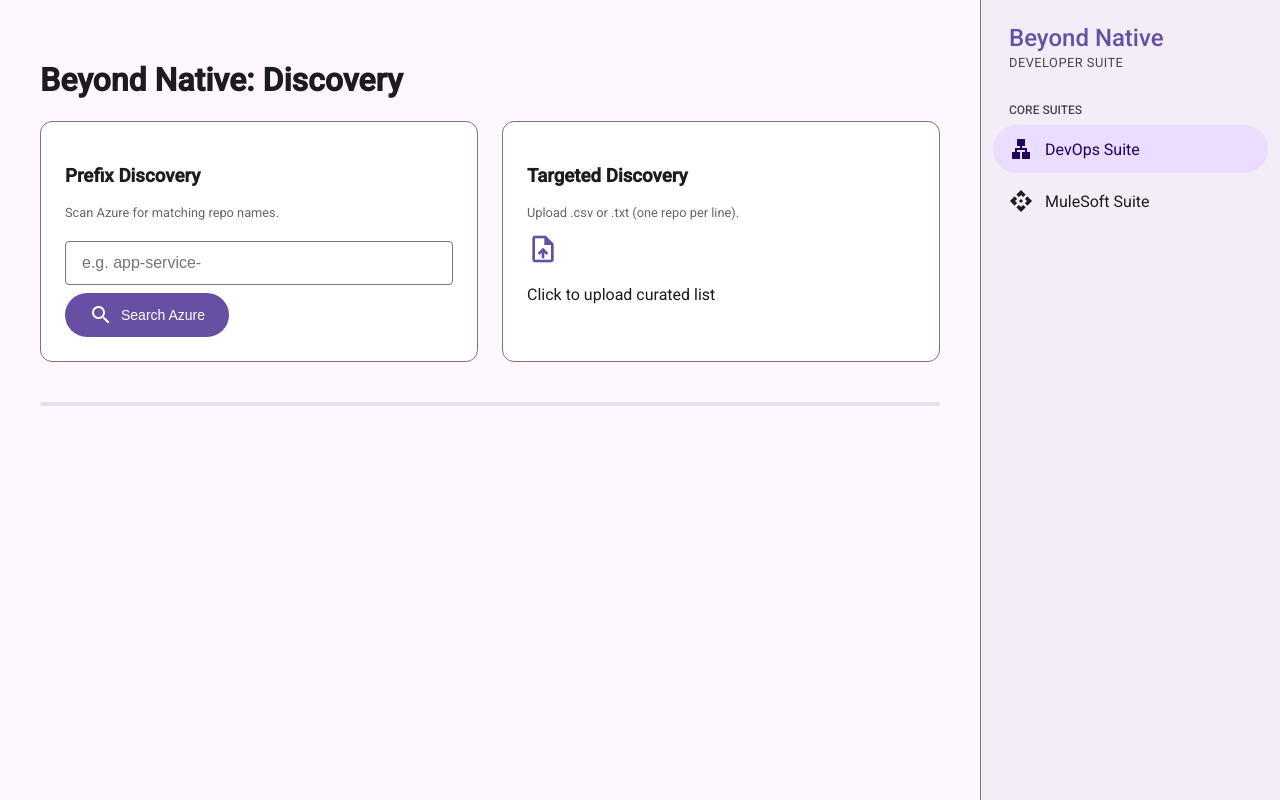
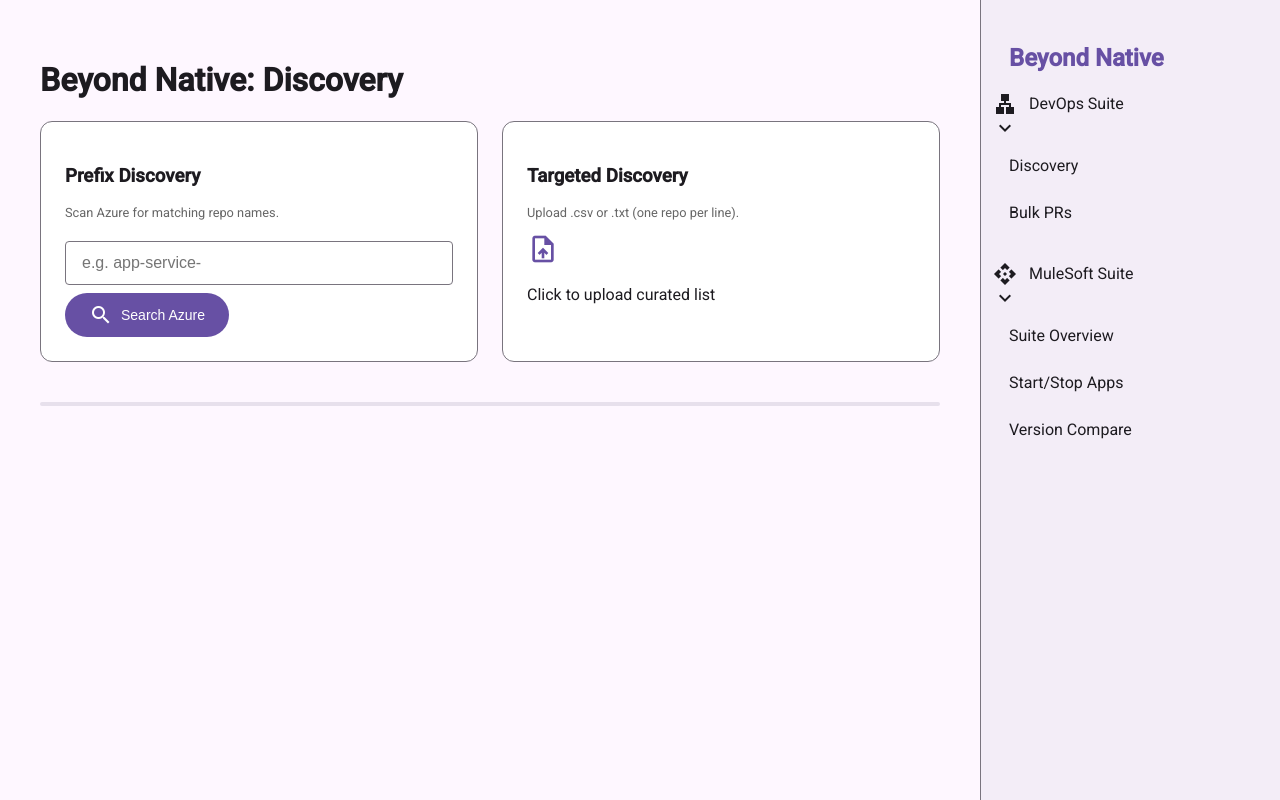
Before and after one commit to devsha256/BeyondNative, a Flask app: page / in a window 1280 px wide. Run offline with Flask 3, Linux system fonts and the light colour scheme.

Commit message:
Add mulesoft suite

```diff
--- a/app.py
+++ b/app.py
@@ -1,33 +1,53 @@
-from flask import Flask, render_template, request, jsonify
+from flask import Flask, render_template, request, jsonify, redirect
 from devops_module import AzureDevOpsManager
+from mulesoft_module import MuleSoftManager
 from concurrent.futures import ThreadPoolExecutor
 
 app = Flask(__name__)
 devops = AzureDevOpsManager()
+mule = MuleSoftManager()
 
+# --- Common Routes ---
 @app.route('/')
 def index():
     return render_template('devops/discovery.html')
 
+# --- DevOps Suite ---
 @app.route('/devops/bulk-pr')
 def bulk_pr_view():
     return render_template('devops/bulk_pr.html')
 
+# --- MuleSoft Suite ---
+@app.route('/mulesoft')
+def mulesoft_index():
+    return render_template('mulesoft/index.html')
+
+@app.route('/mulesoft/runtime-control')
+def runtime_control():
+    return render_template('mulesoft/runtime_control.html')
+
+@app.route('/mulesoft/version-comparator')
+def version_comparator():
+    return render_template('mulesoft/version_comparator.html')
+
+@app.route('/api/mule/set-session', methods=['POST'])
+def set_mule_session():
+    cookie = request.json.get('cookie')
+    mule.set_session(cookie)
+    return jsonify({"status": "Session Updated"})
+
+@app.route('/api/mule/apps', methods=['POST'])
+def get_mule_apps():
+    data = request.json
+    apps = mule.get_runtime_apps(data['org_id'], data['env_id'])
+    return jsonify(apps)
+
+# --- Existing DevOps APIs (Full Content) ---
 @app.route('/api/extract-repos', methods=['POST'])
 def extract_repos():
     prefix = request.json.get('prefix', '')
     repos = devops.get_repositories(prefix)
     return jsonify({"repositories": repos})
-
-@app.route('/api/extract-by-file', methods=['POST'])
-def extract_by_file():
-    # Expects a JSON list of repo names from the frontend
-    repo_names = request.json.get('repos', [])
-    all_repos = devops.get_repositories("") # Get all to match URLs and project names
-
-    # Filter only the repos provided in the file
-    matched = [r for r in all_repos if r['name'] in repo_names]
-    return jsonify({"repositories": matched})
 
 @app.route('/api/branches/<repo_name>')
 def get_branches(repo_name):
@@ -45,31 +65,18 @@ def get_repo_details():
 @app.route('/api/create-pr', methods=['POST'])
 def create_pr():
     data = request.json
-    status, result = devops.create_pull_request(
-        data['repo_id'],
-        data['from_branch'],
-        data['to_branch'],
-        data.get('last_msg', 'Manual Trigger')
-    )
+    status, result = devops.create_pull_request(data['repo_id'], data['from_branch'], data['to_branch'], data.get('last_msg', 'Manual Trigger'))
     return jsonify({"status": status, "result": result})
 
 @app.route('/api/bulk-create-pr', methods=['POST'])
 def bulk_create_pr():
     data = request.json
     operations = data.get('operations', [])
-
     def run_op(op):
-        status, res = devops.create_pull_request(
-            op['repo_id'],
-            op['from_branch'],
-            op['to_branch'],
-            op.get('last_msg', 'Bulk Deployment')
-        )
+        status, res = devops.create_pull_request(op['repo_id'], op['from_branch'], op['to_branch'], op.get('last_msg', 'Bulk Deployment'))
         return {"repo": op['repo_id'], "status": status, "details": res}
-
     with ThreadPoolExecutor(max_workers=10) as executor:
         results = list(executor.map(run_op, operations))
-
     return jsonify(results)
 
 if __name__ == '__main__':
--- a/templates/base.html
+++ b/templates/base.html
@@ -10,19 +10,39 @@
 <body>
     <div class="app-container">
         <main>{% block content %}{% endblock %}</main>
+
         <nav class="nav-drawer">
-            <div class="nav-header">
-                <h2 class="brand-title">Beyond Native</h2>
-                <span class="brand-subtitle">Developer Suite</span>
+            <h2 style="color:var(--md-sys-color-primary); padding-left:16px;">Beyond Native</h2>
+
+            <div class="nav-section">
+                <div class="accordion-header" onclick="toggleAccordion('devops-menu')">
+                    <span style="display:flex; align-items:center; gap:12px;"><i class="material-icons">lan</i> DevOps Suite</span>
+                    <i class="material-icons">expand_more</i>
+                </div>
+                <div id="devops-menu" class="accordion-content {% if 'devops' in request.path or request.path == '/' %}open{% endif %}">
+                    <a href="/" class="nav-item">Discovery</a>
+                    <a href="/devops/bulk-pr" class="nav-item">Bulk PRs</a>
+                </div>
             </div>
+
             <div class="nav-section">
-                <label>CORE SUITES</label>
-                <a href="/" class="nav-item {% if 'devops' in request.path or request.path == '/' %}active{% endif %}">
-                    <i class="material-icons">lan</i> DevOps Suite
-                </a>
-                <a href="#" class="nav-item"><i class="material-icons">api</i> MuleSoft Suite</a>
+                <div class="accordion-header" onclick="toggleAccordion('mule-menu')">
+                    <span style="display:flex; align-items:center; gap:12px;"><i class="material-icons">api</i> MuleSoft Suite</span>
+                    <i class="material-icons">expand_more</i>
+                </div>
+                <div id="mule-menu" class="accordion-content {% if 'mulesoft' in request.path %}open{% endif %}">
+                    <a href="/mulesoft" class="nav-item">Suite Overview</a>
+                    <a href="/mulesoft/runtime-control" class="nav-item">Start/Stop Apps</a>
+                    <a href="/mulesoft/version-comparator" class="nav-item">Version Compare</a>
+                </div>
             </div>
         </nav>
     </div>
+
+    <script>
+        function toggleAccordion(id) {
+            document.getElementById(id).classList.toggle('open');
+        }
+    </script>
 </body>
 </html>
```
Also changed, not shown: mulesoft_module.py (added, +48 -0 lines), templates/mulesoft/runtime_control.html (added, +83 -0 lines).
